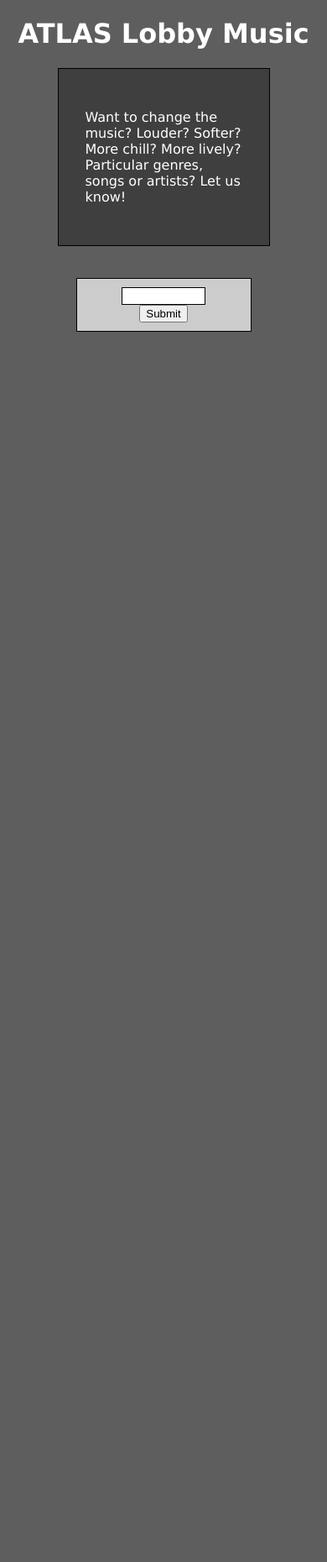
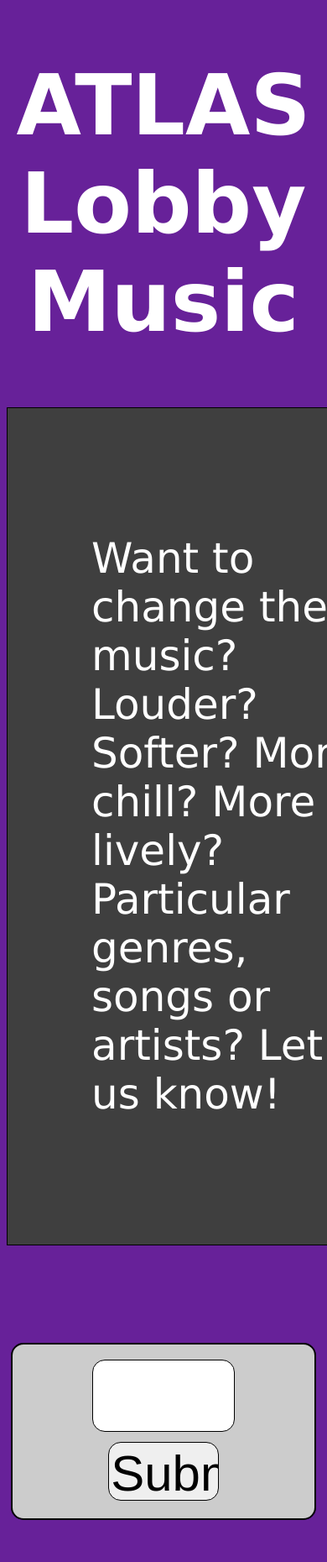
Before and after one commit to aaronsamuel137/orpheus, a Python web app: template Orpheus/templates/input.html in a window 390 px wide; the page is wider, and only the part inside the window is pictured. Shown: that part at 84% size. Before the commit the page ends 395 px from the top of that part, so only its background shows below. Run offline with Jinja, Linux system fonts and the light colour scheme; the template is opened without the code that fills it, so the values that code supplies are empty.

Commit message:
mobile version

```diff
--- a/Orpheus/static/main.css
+++ b/Orpheus/static/main.css
@@ -1,7 +1,8 @@
 body {
 	font-family: verdana;
-	background-color: #5e5e5e;
+	background-color: #672199;
 	text-align: center;
+    font-size: 50px;
 }
 
 h1 {
@@ -12,16 +13,66 @@
 	background-color: #ccc;
 	margin: auto;
 	position: relative;
-	width: 50%;
-	padding: 10px;
-	border: 1px solid #000;
+	width: 88%;
+	padding: 15px;
+	border: 2px solid #000;
 	border: inset 1px solid #333;
+    border-radius: 15px;
+    font-size: 75px;
+    color: black;
+}
+
+input[type=text] {
+    width: 90%;
+    height: 80px;
+    font-size: 70px;
+    padding: 2px;
+    border: 1px solid #000;
+    border-radius: 15px;
+}
+
+input[type=submit] {
+    width: 40%;
+    height: 70px;
+    font-size: 60px;
+    padding: 2px;
+    border: 1px solid #000;
+    border-radius: 15px;
+}
+
+.track {
+    color: white;
+    font-size: 60px;
+}
+
+.button {
+    background-color: #ccc;
+    margin: auto;
+    position: relative;
+    width: 90%;
+    height: 100px;
+    font-size: 75px;
+    padding: 10px;
+    border-radius: 15px;
+    border: 2px solid #000;
+    color: black;
+}
+
+.skip {
+    background-color: #ccc;
+    width: 200px;
+    height: 100px;
+    font-size: 75px;
+    padding: 10px;
+    border-radius: 15px;
+    border: 2px solid #000;
+    color: black;
 }
 
 .box {
 	border: 1px solid #000;
     text-align: left;
-    width: 50%;
+    width: 90%;
     margin: 0 auto;
     padding: 2em;
     background-color: #3f3f3f;
@@ -29,5 +80,7 @@
 }
 
 .input_view {
-
+    padding: 10px;
+    border: 1px solid #000;
+    border: inset 1px solid #333;
 }
```
Also changed, not shown: Orpheus/main.py (+49 -6 lines), Orpheus/templates/dataview.html (+7 -0 lines), Orpheus/app.yaml (line endings or trailing spaces), Orpheus/index.yaml (line endings or trailing spaces), Orpheus/templates/input.html (line endings or trailing spaces), Orpheus/templates/input_view.html (line endings or trailing spaces), README.md, 1 other file.
